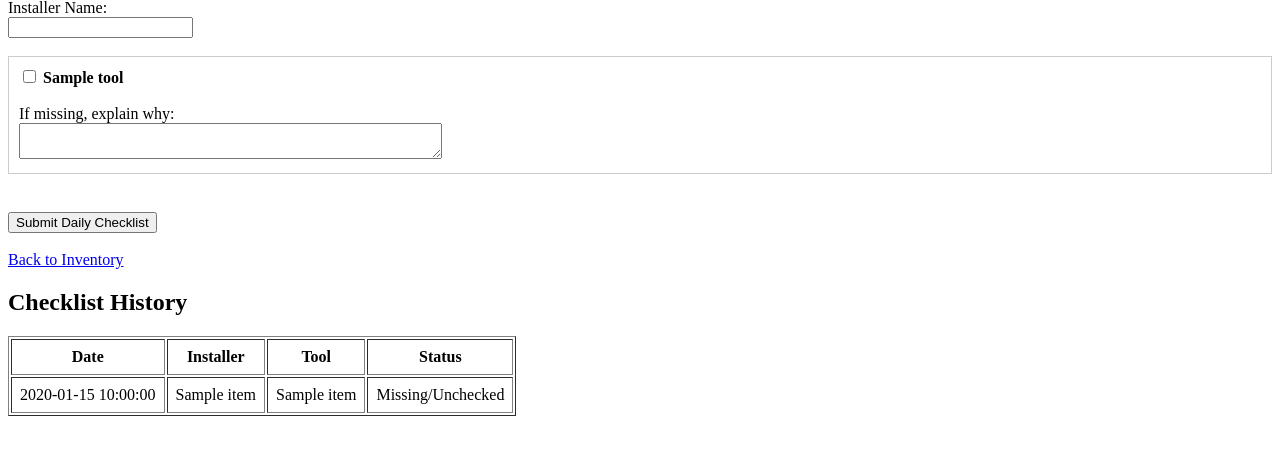
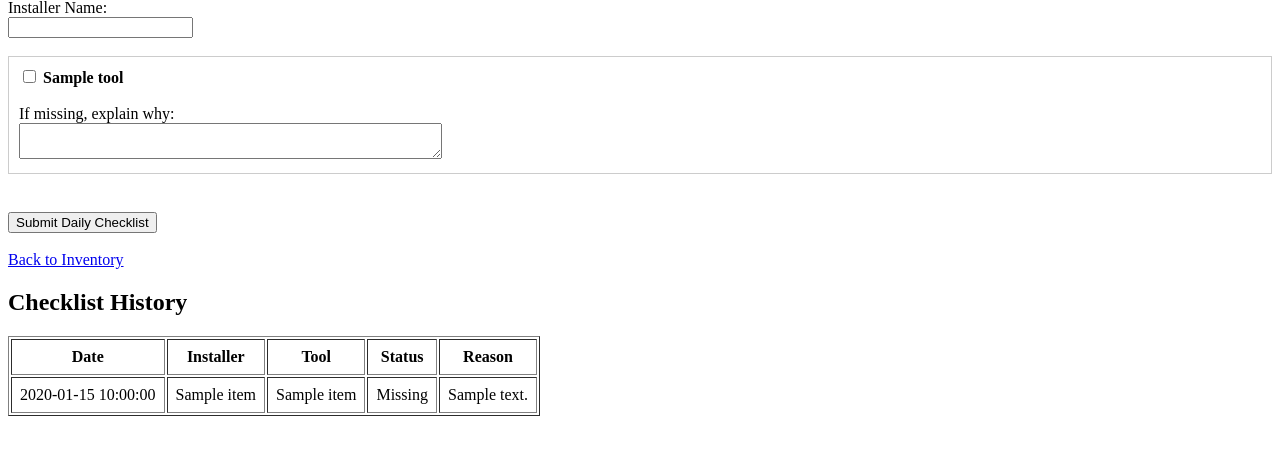
Before and after one commit to yrmoreland/installer-inventory, a Python web app: template templates/checklist.html in a window 1280 px wide. Shown: the part 81-536 px from the top of the page. Run offline with Jinja, Linux system fonts and the light colour scheme; the template is opened without the code that fills it: most values are stand-ins (such as "Sample title", 1, 10 or a date in 2020).

Commit message:
Update checklist.html

```diff
--- a/templates/checklist.html
+++ b/templates/checklist.html
@@ -53,6 +53,7 @@
     <th>Installer</th>
     <th>Tool</th>
     <th>Status</th>
+    <th>Reason</th>
 </tr>
 
         {% for item in checklist_history %}
@@ -60,13 +61,17 @@
     <td>{{ item.check_date }}</td>
     <td>{{ item.installer_name }}</td>
     <td>{{ item.tool_name }}</td>
+
     <td>
         {% if item.checked == 1 %}
-                    Checked
+            Present
         {% else %}
-                    Missing/Unchecked
+            Missing
         {% endif %}
     </td>
+
+    <td>{{ item.notes }}</td>
+
 </tr>
         {% endfor %}
     </table>
```
Lines whose indentation alone changed are shown as unchanged.
